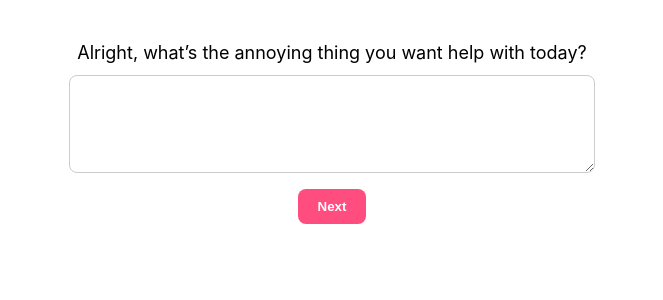
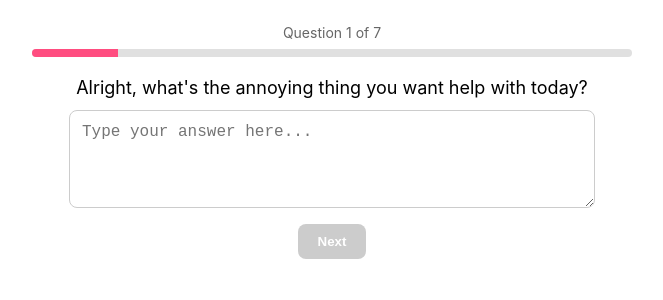
Before and after one commit to hannahrose11/izzy-form, a React (Create React App) app: page / in a window 1280 px wide. Shown: the top 300 px of the page, without its empty margins (308-971 px from the left). Built offline with nearby package versions, Linux system fonts and the light colour scheme.

Commit message:
Update App.js

```diff
--- a/src/App.js
+++ b/src/App.js
@@ -3,29 +3,31 @@ import { useState } from "react";
 
 export default function App() {
   const questions = [
-    { id: "task", question: "Alright, what’s the annoying thing you want help with today?" },
-    { id: "audience", question: "Who’s going to use this when it’s done?" },
-    { id: "tone", question: "Should it sound casual? Professional? Funny? Direct? Tell me the vibe you’re going for." },
+    { id: "task", question: "Alright, what's the annoying thing you want help with today?" },
+    { id: "audience", question: "Who's going to use this when it's done?" },
+    { id: "tone", question: "Should it sound casual? Professional? Funny? Direct? Tell me the vibe you're going for." },
     { id: "include", question: "What details, facts, or ideas absolutely need to be in there?" },
-    { id: "avoid", question: "Anything you don’t want it to say or sound like?" },
+    { id: "avoid", question: "Anything you don't want it to say or sound like?" },
     { id: "format", question: "Are we making a list? An email? A short caption? A table? Something else?" },
     { id: "context", question: "Where are you using this — like on social media, in a message, printed, or just for your own brain?" },
   ];
 
   const [step, setStep] = useState(0);
   const [answers, setAnswers] = useState({});
+  const [currentInput, setCurrentInput] = useState("");
   const [finalPrompt, setFinalPrompt] = useState("");
   const [loading, setLoading] = useState(false);
 
   const handleNext = async () => {
-    const inputEl = document.querySelector("textarea");
-    const currentAnswer = inputEl ? inputEl.value : "";
+    // Save current answer
     const updatedAnswers = {
       ...answers,
-      [questions[step].id]: currentAnswer,
+      [questions[step].id]: currentInput,
     };
+    setAnswers(updatedAnswers);
 
     if (step === questions.length - 1) {
+      // Last question - generate prompt
       setLoading(true);
       try {
         const response = await fetch("https://eo61pxe93i0terz.m.pipedream.net", {
@@ -33,6 +35,11 @@ export default function App() {
           headers: { "Content-Type": "application/json" },
           body: JSON.stringify(updatedAnswers),
         });
+
+        if (!response.ok) {
+          throw new Error(`HTTP error! status: ${response.status}`);
+        }
+
         const data = await response.json();
         const prompt = data.finalPrompt || "Something went wrong. Try again!";
         setFinalPrompt(prompt);
@@ -43,13 +50,30 @@ export default function App() {
         setLoading(false);
       }
     } else {
-      setAnswers(updatedAnswers);
+      // Move to next question
       setStep(step + 1);
+      // Set the input to the previously saved answer for the next question (if any)
+      setCurrentInput(answers[questions[step + 1].id] || "");
+    }
+  };
+
+  const handleBack = () => {
+    if (step > 0) {
+      setStep(step - 1);
+      // Load the previous answer
+      setCurrentInput(answers[questions[step - 1].id] || "");
     }
   };
 
   const copyPrompt = () => {
     navigator.clipboard.writeText(finalPrompt);
+  };
+
+  const startOver = () => {
+    setStep(0);
+    setAnswers({});
+    setCurrentInput("");
+    setFinalPrompt("");
   };
 
   const current = questions[step];
@@ -58,6 +82,26 @@ export default function App() {
     <div style={{ fontFamily: "Inter, sans-serif", maxWidth: 600, margin: "0 auto", padding: 24 }}>
       {!finalPrompt ? (
         <div style={{ textAlign: "center" }}>
+          <div style={{ marginBottom: 20 }}>
+            <div style={{ fontSize: 14, color: "#666", marginBottom: 8 }}>
+              Question {step + 1} of {questions.length}
+            </div>
+            <div style={{
+              width: "100%",
+              height: 8,
+              background: "#e0e0e0",
+              borderRadius: 4,
+              overflow: "hidden"
+            }}>
+              <div style={{
+                width: `${((step + 1) / questions.length) * 100}%`,
+                height: "100%",
+                background: "#FF4D80",
+                transition: "width 0.3s ease"
+              }} />
+            </div>
+          </div>
+
           <p style={{ fontSize: 18, marginBottom: 12 }}>{current.question}</p>
           <textarea
             rows={4}
@@ -70,15 +114,21 @@ export default function App() {
               fontSize: 16,
               borderRadius: 8,
               border: "1px solid #ccc",
+              resize: "vertical",
             }}
-            defaultValue={answers[current.id] || ""}
+            value={currentInput}
+            onChange={(e) => setCurrentInput(e.target.value)}
+            placeholder="Type your answer here..."
           />
+
+          <div style={{ marginTop: 16 }}>
+            {step > 0 && (
               <button
-            onClick={handleNext}
+                onClick={handleBack}
                 style={{
-              marginTop: 16,
-              background: "#FF4D80",
-              color: "white",
+                  marginRight: 8,
+                  background: "#f0f0f0",
+                  color: "#333",
                   padding: "10px 20px",
                   borderRadius: 8,
                   border: "none",
@@ -86,13 +136,38 @@ export default function App() {
                   cursor: "pointer",
                 }}
               >
+                Back
+              </button>
+            )}
+            <button
+              onClick={handleNext}
+              disabled={!currentInput.trim() || loading}
+              style={{
+                background: currentInput.trim() ? "#FF4D80" : "#ccc",
+                color: "white",
+                padding: "10px 20px",
+                borderRadius: 8,
+                border: "none",
+                fontWeight: "bold",
+                cursor: currentInput.trim() && !loading ? "pointer" : "not-allowed",
+              }}
+            >
               {step === questions.length - 1 ? (loading ? "Generating..." : "Get My Prompt") : "Next"}
             </button>
           </div>
+        </div>
       ) : (
         <div style={{ textAlign: "center" }}>
-          <h2 style={{ fontSize: 20, marginBottom: 12 }}>Here’s your GPT-optimized prompt:</h2>
-          <pre style={{ background: "#f6f6f6", padding: 16, borderRadius: 8, whiteSpace: "pre-wrap", textAlign: "left" }}>
+          <h2 style={{ fontSize: 20, marginBottom: 12 }}>Here's your GPT-optimized prompt:</h2>
+          <pre style={{
+            background: "#f6f6f6",
+            padding: 16,
+            borderRadius: 8,
+            whiteSpace: "pre-wrap",
+            textAlign: "left",
+            maxHeight: 400,
+            overflow: "auto"
+          }}>
             {finalPrompt}
           </pre>
           <div style={{ marginTop: 16 }}>
@@ -111,19 +186,64 @@ export default function App() {
             >
               Copy Prompt
             </button>
+            <button
+              onClick={startOver}
+              style={{
+                marginRight: 8,
+                background: "#f0f0f0",
+                color: "#333",
+                padding: "10px 16px",
+                borderRadius: 8,
+                border: "none",
+                fontWeight: "bold",
+                cursor: "pointer",
+              }}
+            >
+              Start Over
+            </button>
+          </div>
+
+          <div style={{ marginTop: 16 }}>
+            <p style={{ fontSize: 14, color: "#666", marginBottom: 8 }}>Open in:</p>
             <a
               href={`https://chat.openai.com/?model=gpt-4&prompt=${encodeURIComponent(finalPrompt)}`}
               target="_blank"
               rel="noopener noreferrer"
-              style={{ marginRight: 8 }}
+              style={{
+                marginRight: 8,
+                color: "#FF4D80",
+                textDecoration: "none",
+                fontWeight: "bold"
+              }}
             >
-              Open in ChatGPT
+              ChatGPT
             </a>
-            <a href="https://claude.ai" target="_blank" rel="noopener noreferrer" style={{ marginRight: 8 }}>
-              Open Claude
+            <span style={{ margin: "0 4px", color: "#ccc" }}>•</span>
+            <a
+              href="https://claude.ai"
+              target="_blank"
+              rel="noopener noreferrer"
+              style={{
+                marginRight: 8,
+                color: "#FF4D80",
+                textDecoration: "none",
+                fontWeight: "bold"
+              }}
+            >
+              Claude
             </a>
-            <a href="https://gemini.google.com" target="_blank" rel="noopener noreferrer">
-              Open Gemini
+            <span style={{ margin: "0 4px", color: "#ccc" }}>•</span>
+            <a
+              href="https://gemini.google.com"
+              target="_blank"
+              rel="noopener noreferrer"
+              style={{
+                color: "#FF4D80",
+                textDecoration: "none",
+                fontWeight: "bold"
+              }}
+            >
+              Gemini
             </a>
           </div>
         </div>
```
Lines whose indentation alone changed are shown as unchanged.
